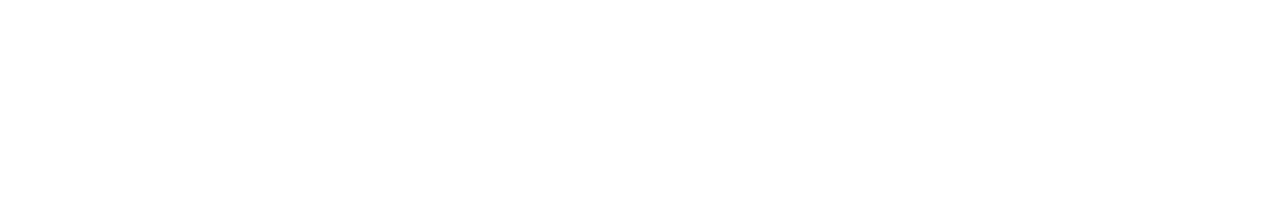
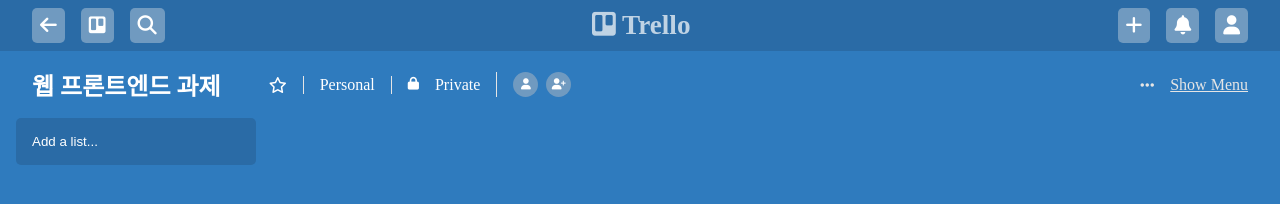
Before and after one commit to ksyksy815/trello-drag-and-drop-clone, a plain HTML site: page client/index.html in a window 1280 px wide. Drawn offline with Linux system fonts and the light colour scheme.

Commit message:
[Update] Initialized index.html

```diff
--- a/client/index.html
+++ b/client/index.html
@@ -4,9 +4,55 @@
   <meta charset="UTF-8">
   <meta http-equiv="X-UA-Compatible" content="IE=edge">
   <meta name="viewport" content="width=device-width, initial-scale=1.0">
+  <link rel="stylesheet" href="style.css">
+  <script src="https://kit.fontawesome.com/767686d958.js" crossorigin="anonymous"></script>
+  <script type="module" src="main.js" defer></script>
   <title>김서연: 웹 프론트엔드 과제</title>
 </head>
 <body>
+  <nav id="main-nav">
+    <div class="nav-left">
+      <i class="fas fa-arrow-left"></i>
+      <i class="fab fa-trello"></i>
+      <i class="fas fa-search"></i>
+    </div>
+    <div class="nav-center">
+      <i class="fab fa-trello"></i>
+      <span>Trello</span>
+    </div>
+    <div class="nav-right">
+      <i class="fas fa-plus"></i>
+      <i class="fas fa-bell"></i>
+      <i class="fas fa-user"></i>
+    </div>
+  </nav>
+  <nav id="inner-nav">
+    <div class="inner-nav-left">
+      <div>
+        <h2>웹 프론트엔드 과제</h2>
+        <i class="far fa-star"></i>
+      </div>
+      <div>
+        <span>Personal</span>
+        <span><i class="fas fa-lock"></i> Private</span>
+        <span>
+          <i class="fas fa-user"></i>
+          <i class="fas fa-user-plus"></i>
+        </span>
+      </div>
+    </div>
+    <div class="inner-nav-right">
+      <i class="fas fa-ellipsis-h"></i>
+      <span>Show Menu</span>
+    </div>
+  </nav>
+  <main id="list-board">
+    <div id="main-list-wrapper">
 
+    </div>
+    <section id="initial-list">
+      <button id="add-btn">Add a list...</button>
+    </section>
+  </main>
 </body>
 </html>
```
